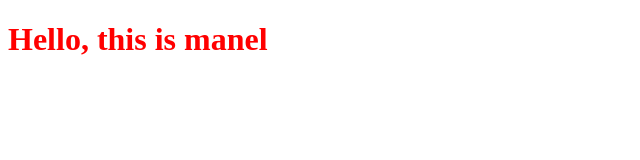
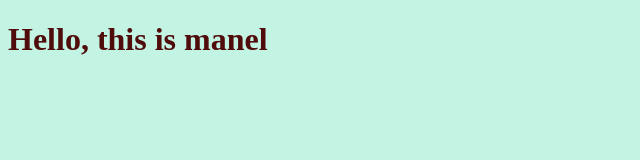
Before and after one commit to ManelHjaoujia/myproject, a plain HTML site: page index.html in a window 1280 px wide. Shown: the whole page, without its empty margins (0-640 px from the left). Drawn offline with Linux system fonts and the light colour scheme.

Commit message:
chainging background color in css file

```diff
--- a/style.css
+++ b/style.css
@@ -1,3 +1,6 @@
 h1{
-    color: red;
+    color: rgb(80, 11, 11);
 }
+body{
+    background-color: rgb(195, 243, 227);
+}
```
